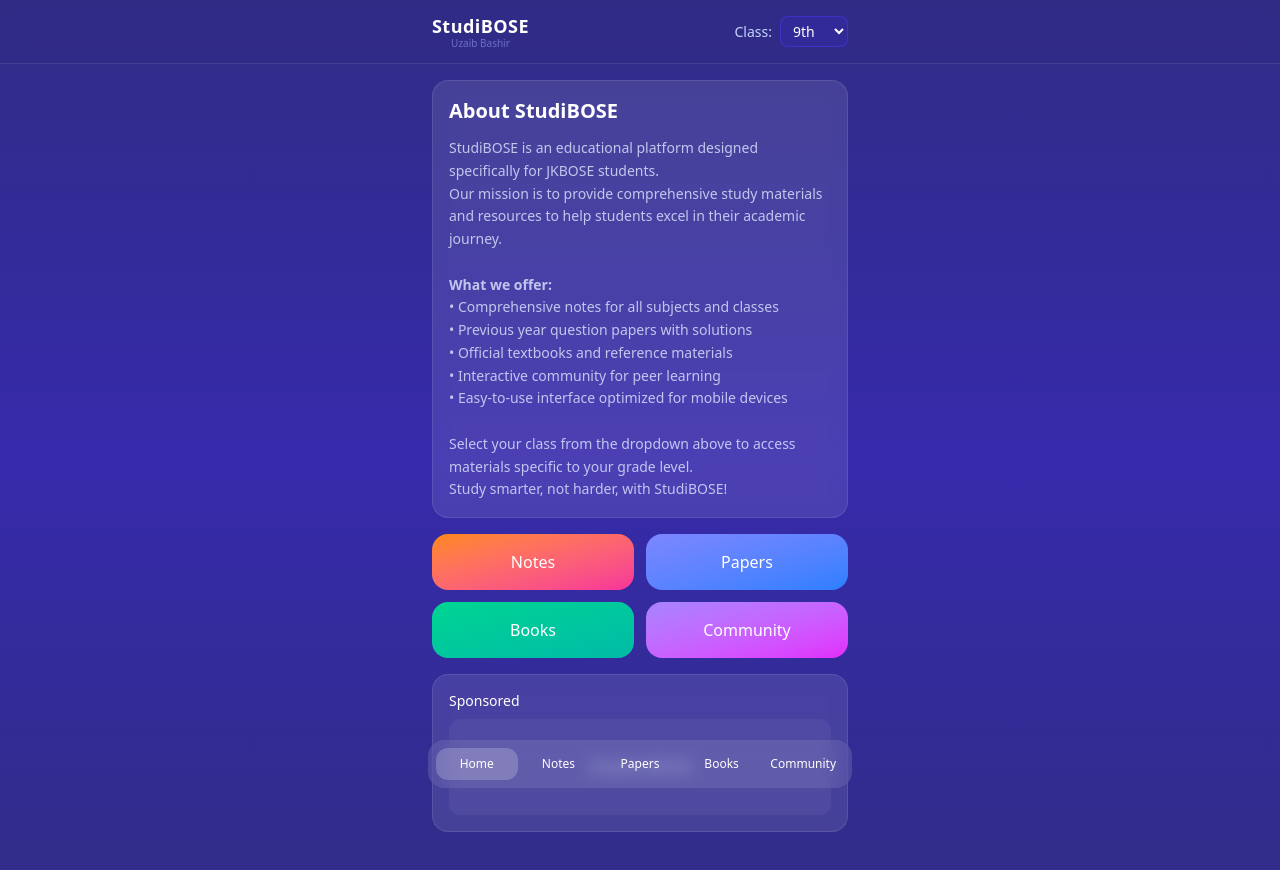
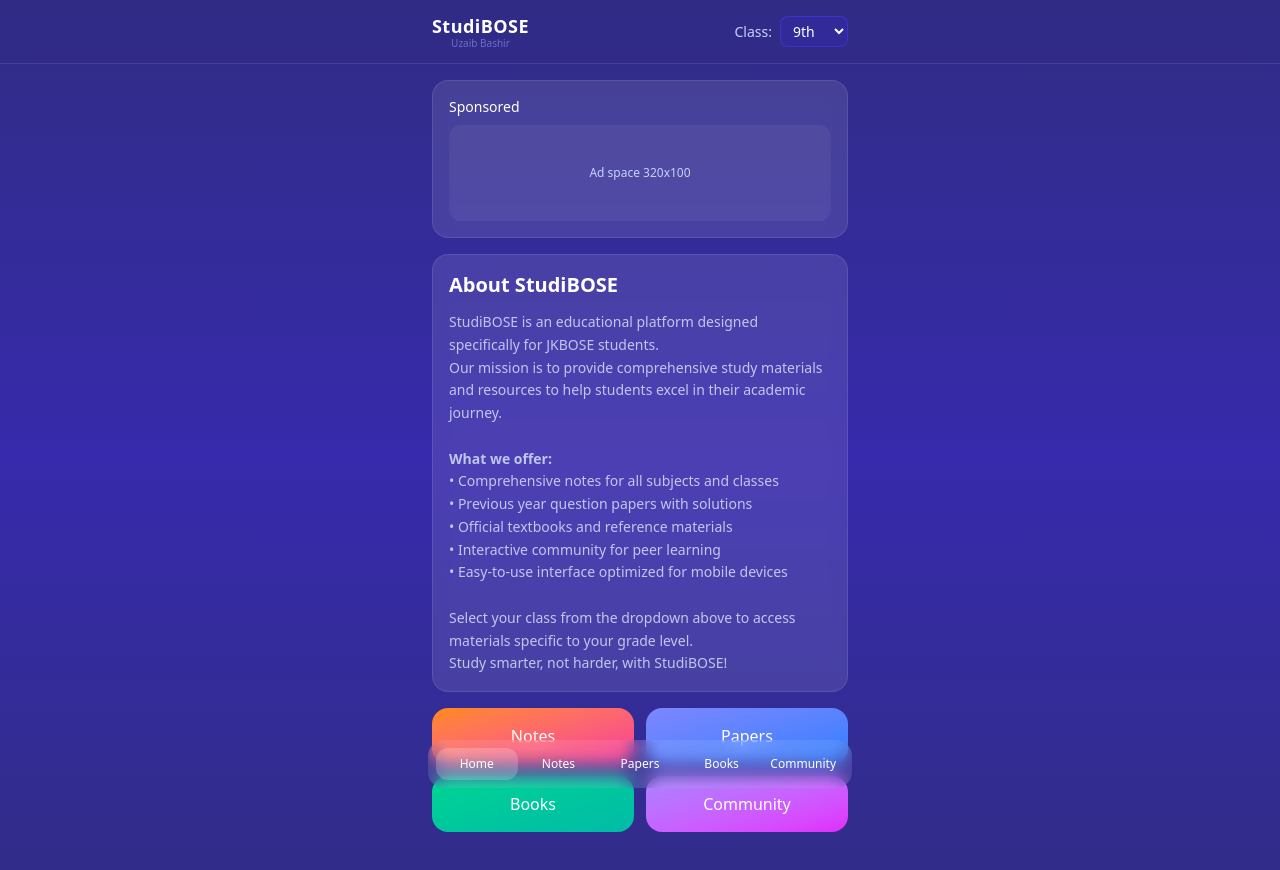
Before and after one commit to UzaibBashir/StudiBOSE, a React (Vite) app: page / in a window 1280 px wide. Shown: the top 870 px of the page. Built offline with nearby package versions, Linux system fonts and the light colour scheme.

Commit message:
adblock postion cahnge

```diff
--- a/src/pages/Home.jsx
+++ b/src/pages/Home.jsx
@@ -4,6 +4,8 @@
 export default function Home() {
   return (
     <div className="space-y-4">
+      <AdBlock />
+
       <div className="card-surface p-4">
         <h2 className="section-title">About StudiBOSE</h2>
         <p className="text-indigo-100/80 text-sm leading-relaxed">
@@ -23,7 +25,6 @@
       </div>
 
       <CategoryGrid />
-      <AdBlock />
     </div>
   )
 }
```
